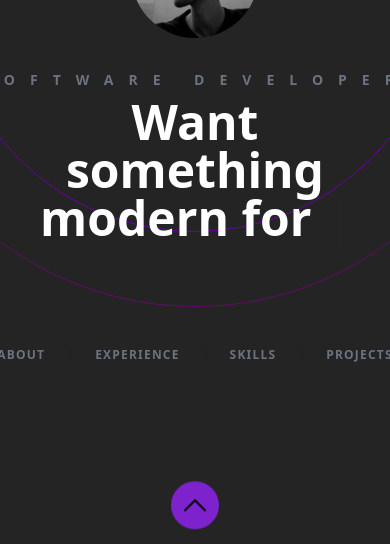
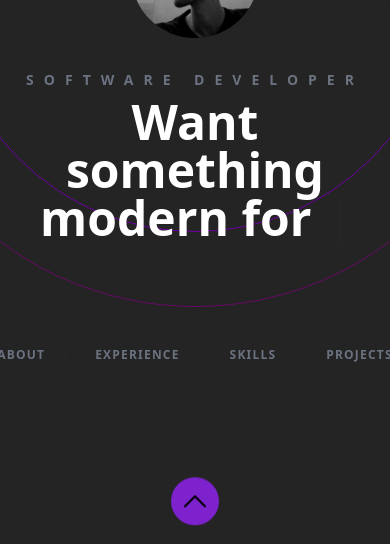
Before and after one commit to matheusmoc/matheus_portfolio, a Next.js app: page / in a window 390 px wide. Shown: the part 297-841 px from the top of the page. Built offline with nearby package versions, Linux system fonts and the light colour scheme.

Commit message:
Fix: Hero responsive

```diff
--- a/components/Hero.tsx
+++ b/components/Hero.tsx
@@ -28,7 +28,7 @@ export default function Hero({}: Props) {
         alt=""
       />
       <div className="z-20">
-        <h2 className="font-bold text-sm uppercase text-gray-500  pb-2 tracking-[15px]">
+        <h2 className="flex justify-center font-bold text-sm uppercase text-gray-500 pb-2 tracking-[10px]">
           Software Developer
         </h2>
         <h1 className="text-5xl lg:text-6xl font-semibold px-10">
--- a/pages/index.tsx
+++ b/pages/index.tsx
@@ -51,7 +51,7 @@ const Home: NextPage = () => {
       </section>
 
       <Link href="#hero">
-        <footer className="sticky bottom-0 w-full cursor-pointer py-4">
+        <footer className="sticky bottom-5 w-full cursor-pointer xl:py-2">
           <div className="flex items-center justify-center">
             <ChevronUpIcon className="bg-purple-700 text-black h-12 w-12 p-2 rounded-full filter hover:bg-purple-900 cursor-pointer animate-bounce" />
           </div>
```
